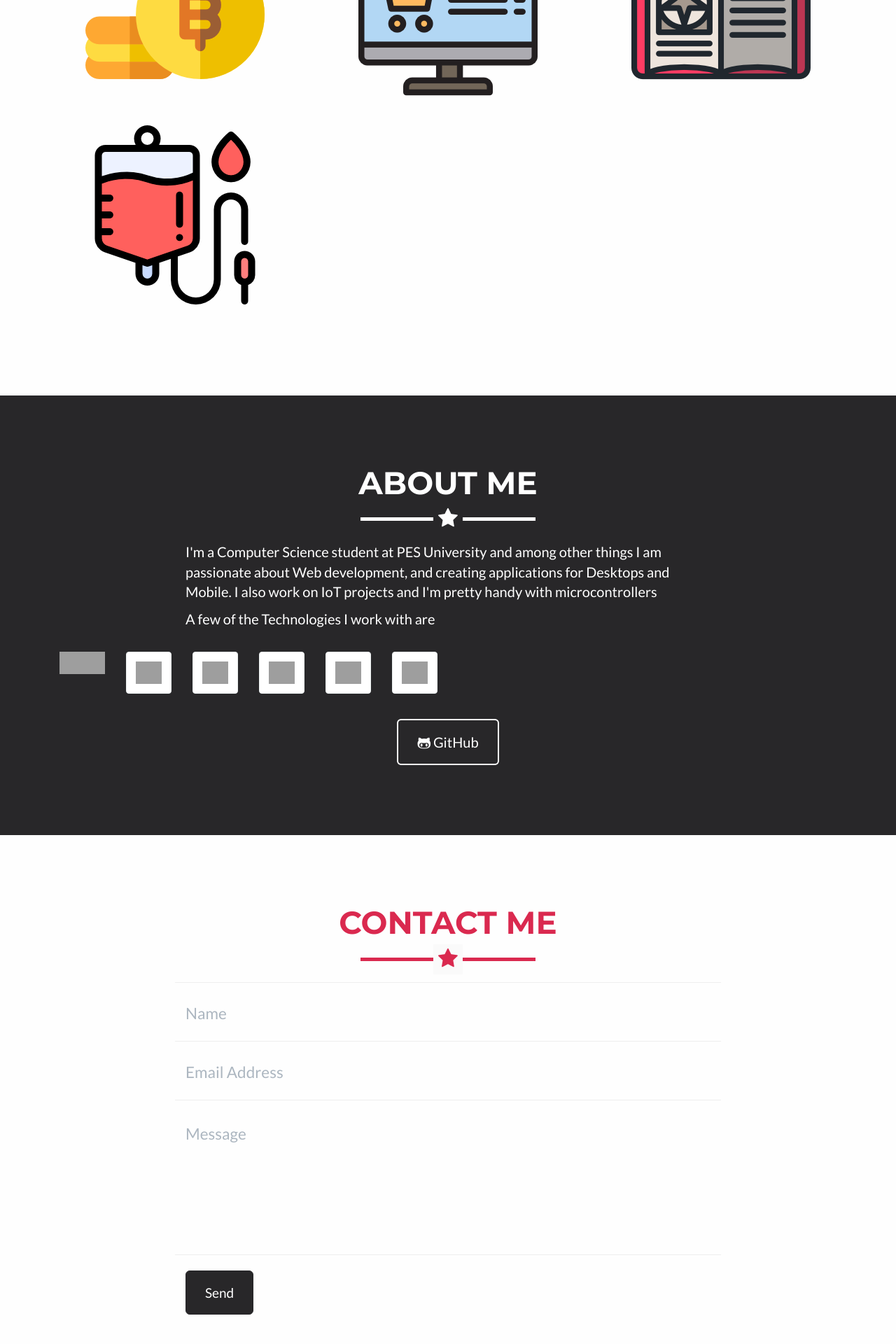
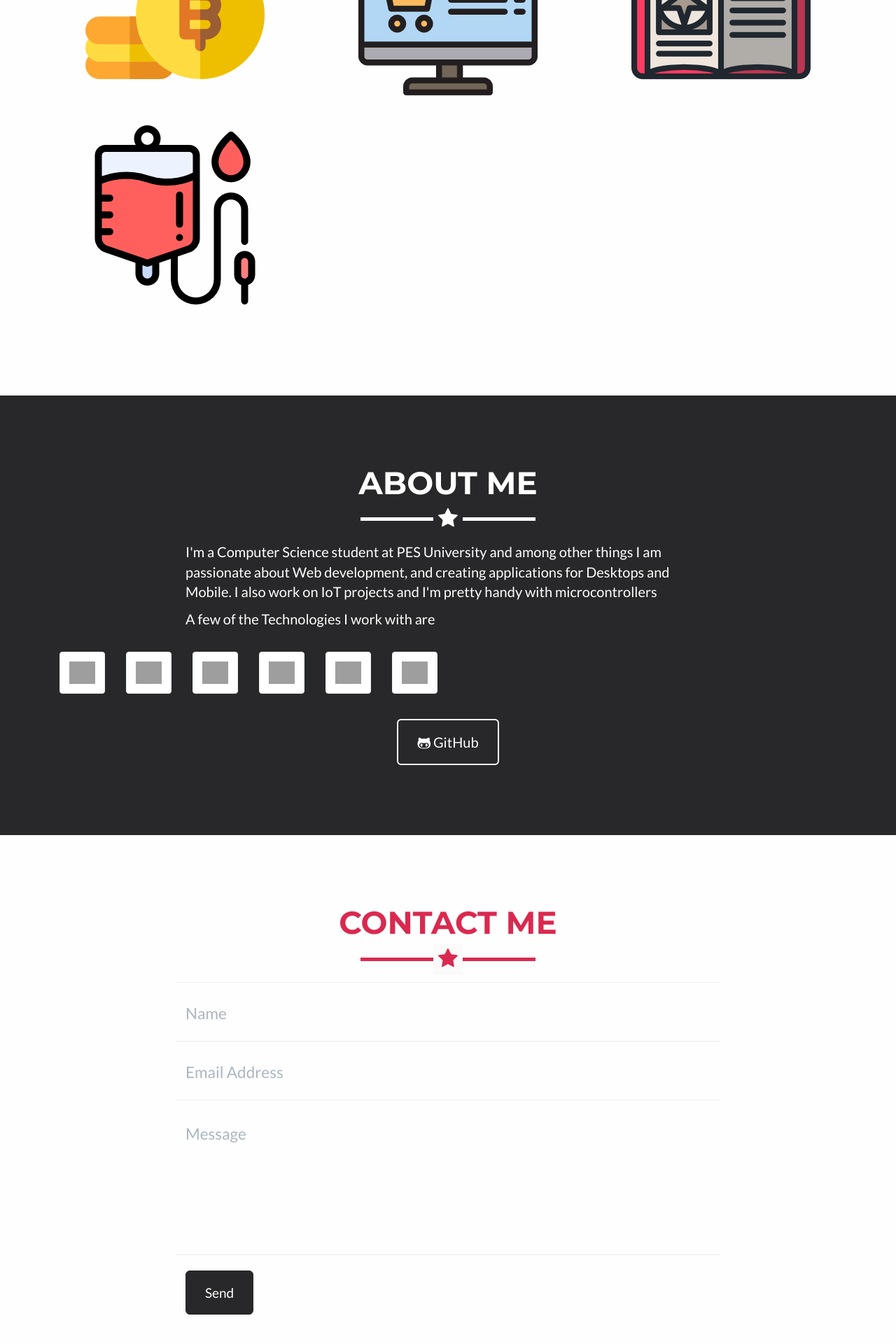
Before and after one commit to Aveek-Saha/Aveek-Saha.github.io, a Jekyll site: the page built from index.html, in a window 1280 px wide. Shown: the part 1503-3423 px from the top of the page at 70% size. Built offline with Jekyll 4.4.1, drawn with Linux system fonts in a browser that asks for light colours; some web fonts are replaced; grey boxes are pictures that could not be loaded.

Commit message:
Update about.html

```diff
--- a/_includes/about.html
+++ b/_includes/about.html
@@ -67,7 +67,11 @@
 
 
 		<div class="col-xs-3 col-sm-2 col-lg-1">
-					<img height="32" width="32" src="https://cdn.jsdelivr.net/npm/simple-icons@latest/icons/stackoverflow.svg" />
+		<div class="thumbnail ">
+			<div class="caption">
+				<img height="32" width="32" src="https://cdn.jsdelivr.net/npm/simple-icons@latest/icons/stackoverflow.svg" />
+		</div>
+		</div>
 		</div>
 
 
```
